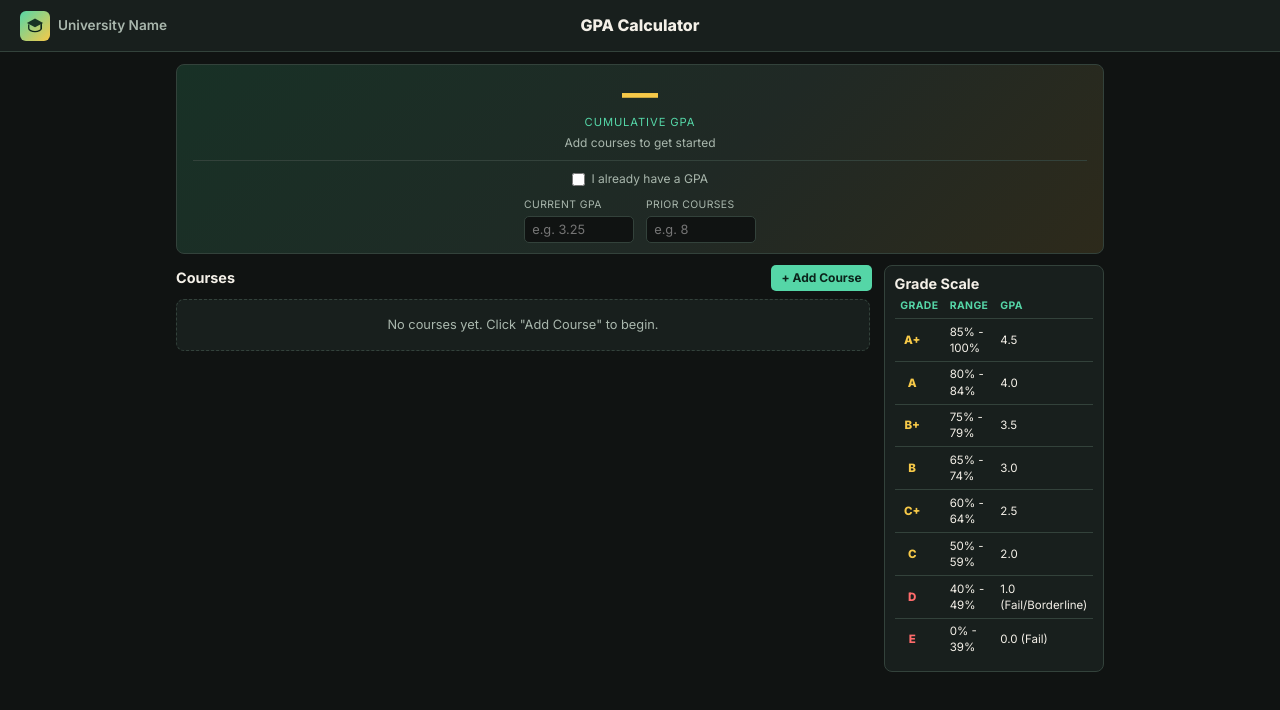
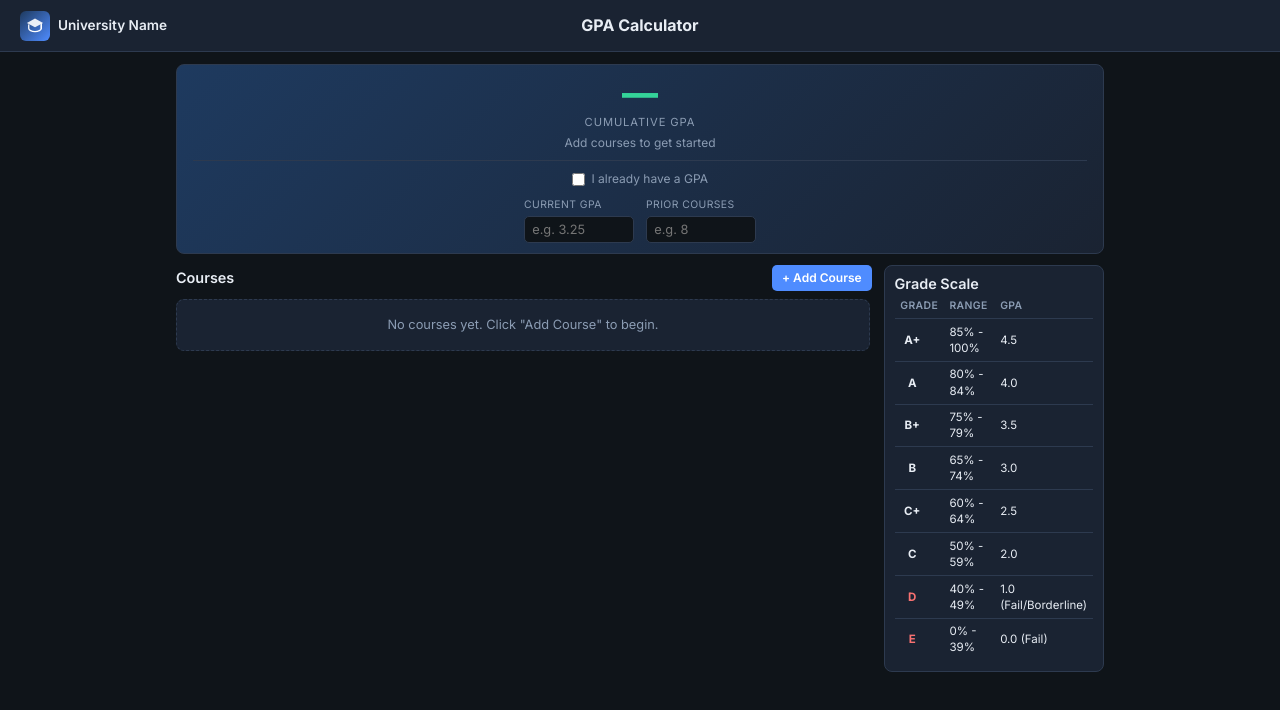
Before and after one commit to NotPranshu/gpa-calc, a plain HTML site: page index.html in a window 1280 px wide. Drawn offline with Linux system fonts and the light colour scheme.

Commit message:
Revert calculator color scheme

```diff
--- a/styles.css
+++ b/styles.css
@@ -7,19 +7,16 @@
 }
 
 :root {
-  --bg: #101312;
-  --surface: #181f1d;
-  --surface-strong: #202925;
-  --surface-hover: #26332d;
-  --border: #33423b;
-  --text: #f4f0e8;
-  --text-muted: #a9b7ad;
-  --accent: #55d6a7;
-  --accent-hover: #38bf91;
-  --accent-ink: #0b241b;
-  --success: #f7c948;
-  --danger: #ff6b6b;
-  --focus: #8ab4ff;
+  --bg: #0f1419;
+  --surface: #1a2332;
+  --surface-hover: #243044;
+  --border: #2d3a4f;
+  --text: #e8edf4;
+  --text-muted: #8b9cb3;
+  --accent: #4f8cff;
+  --accent-hover: #3d7aef;
+  --success: #34d399;
+  --danger: #f87171;
   --radius: 8px;
   --nav-height: 52px;
 }
@@ -65,9 +62,9 @@ body {
   display: flex;
   align-items: center;
   justify-content: center;
-  background: linear-gradient(135deg, var(--accent), var(--success));
+  background: linear-gradient(135deg, #1e3a5f, var(--accent));
   border-radius: 6px;
-  color: var(--accent-ink);
+  color: #fff;
   padding: 5px;
 }
 
@@ -82,12 +79,11 @@ body {
   white-space: nowrap;
   overflow: hidden;
   text-overflow: ellipsis;
-  color: var(--text-muted);
 }
 
 .nav-title {
   font-size: 1rem;
-  font-weight: 800;
+  font-weight: 700;
   letter-spacing: 0;
   text-align: center;
   white-space: nowrap;
@@ -107,7 +103,7 @@ body {
 
 .gpa-display {
   flex-shrink: 0;
-  background: linear-gradient(135deg, #183126 0%, var(--surface-strong) 58%, #2d2a1b 100%);
+  background: linear-gradient(135deg, #1e3a5f 0%, var(--surface) 100%);
   border: 1px solid var(--border);
   border-radius: var(--radius);
   padding: 0.65rem 1rem;
@@ -126,7 +122,7 @@ body {
   font-size: 0.7rem;
   text-transform: uppercase;
   letter-spacing: 0.08em;
-  color: var(--accent);
+  color: var(--text-muted);
   margin-top: 0.25rem;
 }
 
@@ -190,7 +186,7 @@ body {
 
 .existing-gpa-field input:focus {
   outline: none;
-  border-color: var(--focus);
+  border-color: var(--accent);
 }
 
 .main-content {
@@ -213,7 +209,7 @@ body {
 .section-header h2,
 .scale-section h2 {
   font-size: 0.9rem;
-  font-weight: 700;
+  font-weight: 600;
 }
 
 .courses-section {
@@ -247,7 +243,7 @@ body {
 .course-row input,
 .course-row select {
   width: 100%;
-  background: #0d100f;
+  background: var(--bg);
   border: 1px solid var(--border);
   border-radius: 5px;
   color: var(--text);
@@ -259,7 +255,7 @@ body {
 .course-row input:focus,
 .course-row select:focus {
   outline: none;
-  border-color: var(--focus);
+  border-color: var(--accent);
 }
 
 .btn {
@@ -268,14 +264,14 @@ body {
   cursor: pointer;
   font-family: inherit;
   font-size: 0.75rem;
-  font-weight: 700;
+  font-weight: 600;
   padding: 0.35rem 0.65rem;
-  transition: background 0.15s, color 0.15s, border-color 0.15s;
+  transition: background 0.15s;
 }
 
 .btn-primary {
   background: var(--accent);
-  color: var(--accent-ink);
+  color: #fff;
 }
 
 .btn-primary:hover {
@@ -299,7 +295,7 @@ body {
 .btn-remove:hover {
   background: var(--danger);
   border-color: var(--danger);
-  color: #1d0d0d;
+  color: #fff;
 }
 
 .empty-state {
@@ -337,8 +333,8 @@ body {
 }
 
 .scale-table th {
-  color: var(--accent);
-  font-weight: 700;
+  color: var(--text-muted);
+  font-weight: 600;
   font-size: 0.65rem;
   text-transform: uppercase;
   letter-spacing: 0.04em;
@@ -352,8 +348,7 @@ body {
   display: inline-block;
   min-width: 1.5rem;
   text-align: center;
-  font-weight: 800;
-  color: var(--success);
+  font-weight: 700;
 }
 
 .grade-badge.fail {
```
